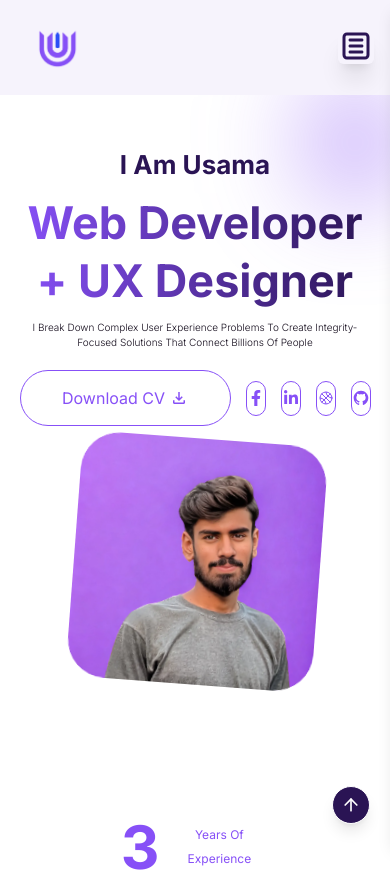
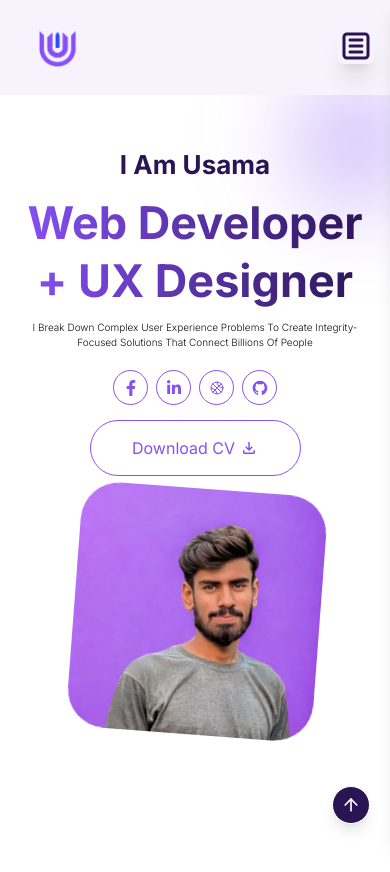
Before and after one commit to tkd-king/finle-repo, a Next.js app: page / in a window 390 px wide. Shown: the top 872 px of the page. Built offline with nearby package versions, Linux system fonts and the light colour scheme.

Commit message:
icon fites

```diff
--- a/components/molecules/BannerleftSec.jsx
+++ b/components/molecules/BannerleftSec.jsx
@@ -1,7 +1,7 @@
-import React from 'react'
-import Headings from '../atoms/Headings'
-import DownloadButton from '../atoms/DownloadButton'
-import SocialIcon from '../atoms/SocialIcon'
+import React from "react";
+import Headings from "../atoms/Headings";
+import DownloadButton from "../atoms/DownloadButton";
+import SocialIcon from "../atoms/SocialIcon";
 import { FaFacebookF } from "react-icons/fa";
 import { FaLinkedinIn } from "react-icons/fa";
 import { IoBasketballOutline } from "react-icons/io5";
@@ -10,17 +10,19 @@ import { GrGithub } from "react-icons/gr";
 const BannerleftSec = () => {
   return (
     <div className="w-full md:w-[49%] flex flex-col gap-[20px] text-center md:text-left">
-        <div className="flex flex-col gap-[10px]" >
+      <div className="flex flex-col gap-[10px]">
         <Headings level="3" text="I am Usama" />
-          <h1 className='capitalize text-[45px] lg:text-[65px] leading-[58px] md:leading-[78px] max font-bold text-transparent bg-clip-text bg-gradient-to-r from-[#8750F7] to-[#2A1454]'>Web Developer + UX Designer</h1>
+        <h1 className="capitalize text-[45px] lg:text-[65px] leading-[58px] md:leading-[78px] max font-bold text-transparent bg-clip-text bg-gradient-to-r from-[#8750F7] to-[#2A1454]">
+          Web Developer + UX Designer
+        </h1>
         <Headings
           level="5"
           text="I break down complex user experience problems to create integrity-focused solutions that connect billions of people"
         />
       </div>
       {/* Buttons */}
-        <div className="buttons flex justify-center md:justify-start items-center gap-[15px]">
-          <DownloadButton />
+      <div className="buttons flex md:flex-row flex-col justify-center md:justify-start items-center gap-[15px]">
+        <div className="buttons flex justify-center md:justify-start items-center gap-2 md:gap-[15px]" >
           <SocialIcon
             href="https://www.facebook.com/profile.php?id=61557600677299"
             icon={<FaFacebookF />}
@@ -30,10 +32,16 @@ const BannerleftSec = () => {
             icon={<FaLinkedinIn />}
           />
           <SocialIcon href="#" icon={<IoBasketballOutline />} />
-          <SocialIcon href="https://github.com/tkd-king" icon={<GrGithub />} />
+          <SocialIcon
+            href="https://github.com/tkd-king"
+            icon={<GrGithub />}
+          />{" "}
+        </div>
+        <DownloadButton />
+
       </div>
     </div>
-    )
-}
+  );
+};
 
-export default BannerleftSec
+export default BannerleftSec;
--- a/components/orgnisms/ContactComponent.jsx
+++ b/components/orgnisms/ContactComponent.jsx
@@ -61,7 +61,7 @@ const onClose = () => {
 
   return (
     <div id="contact" className="w-full flex md:flex-row flex-col space-x-0 md:space-x-4 bg-[#F6F3FC] py-12 md:py-[150px] px-[50px]">
-      <div className="left w-full md:w-[50%] px-[30px] py-[50px] bg-white rounded-xl ml-0 md:ml-10" data-aos="zoom-in-right">
+      <div className="left w-full md:w-[50%] px-2 md:px-[30px] py-[50px] bg-white rounded-xl ml-0 md:ml-10" data-aos="zoom-in-right">
         <div className="text-center md:text-start w-full md:w-[90%] flex flex-col">
           <Headings level="2" text="Let’s work together!" />
           <Headings
@@ -99,7 +99,7 @@ const onClose = () => {
     )}
         { !isVisible && (
           <form onSubmit={handleSubmit} className="mt-5 flex flex-col md:items-start items-center justify-center">
-          <div className="grid grid-cols-1 md:grid-cols-2 gap-4">
+          <div className="w-full grid grid-cols-1 md:grid-cols-2 gap-2 md:gap-4">
             <input
               type="text"
               name="firstName"
@@ -161,7 +161,6 @@ const onClose = () => {
           {loading && (<Button variant="loading-button" text="Sending..." />)}
           </div>
        <div className="flex md:text-sm text-[8px] fixed bottom-5 md:right-20 right-15 text-[#2A1454]">
-        <p>If You easy, then contact me via wattsapp.</p>
         <a
       href={`https://wa.me/${phoneNumber}`}
       title="Click here"
```
Lines whose indentation alone changed are shown as unchanged.
